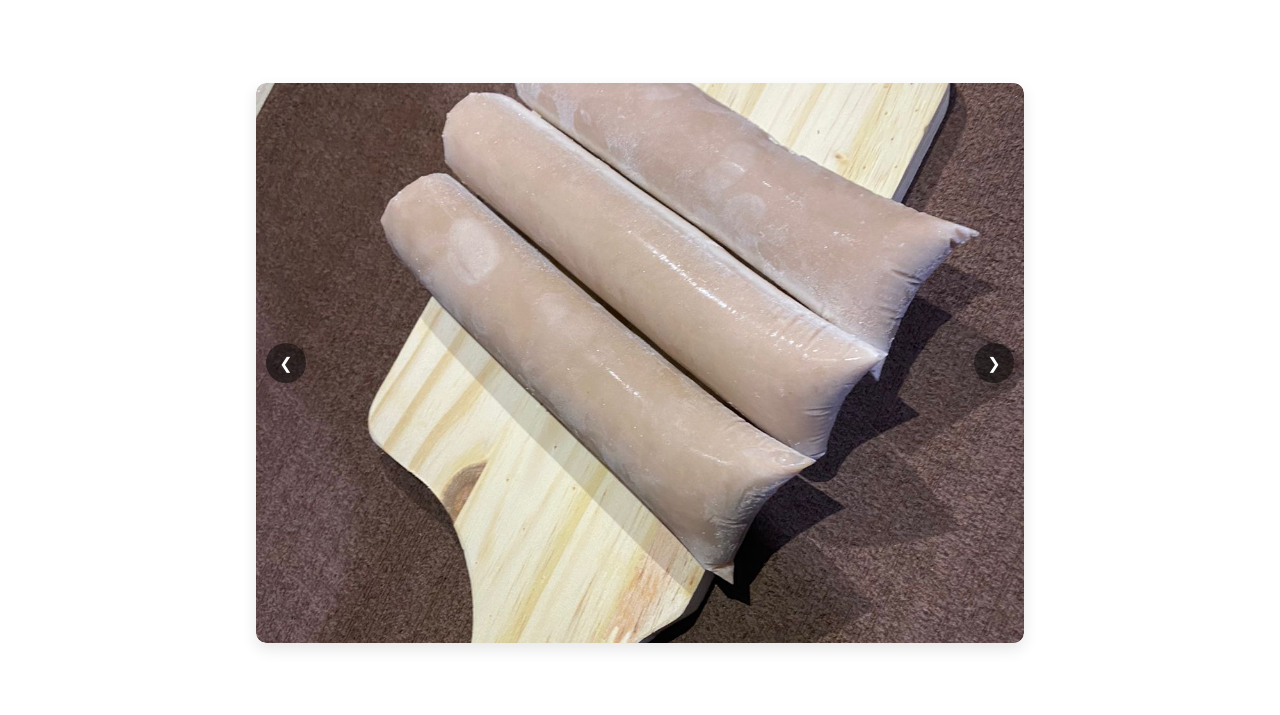
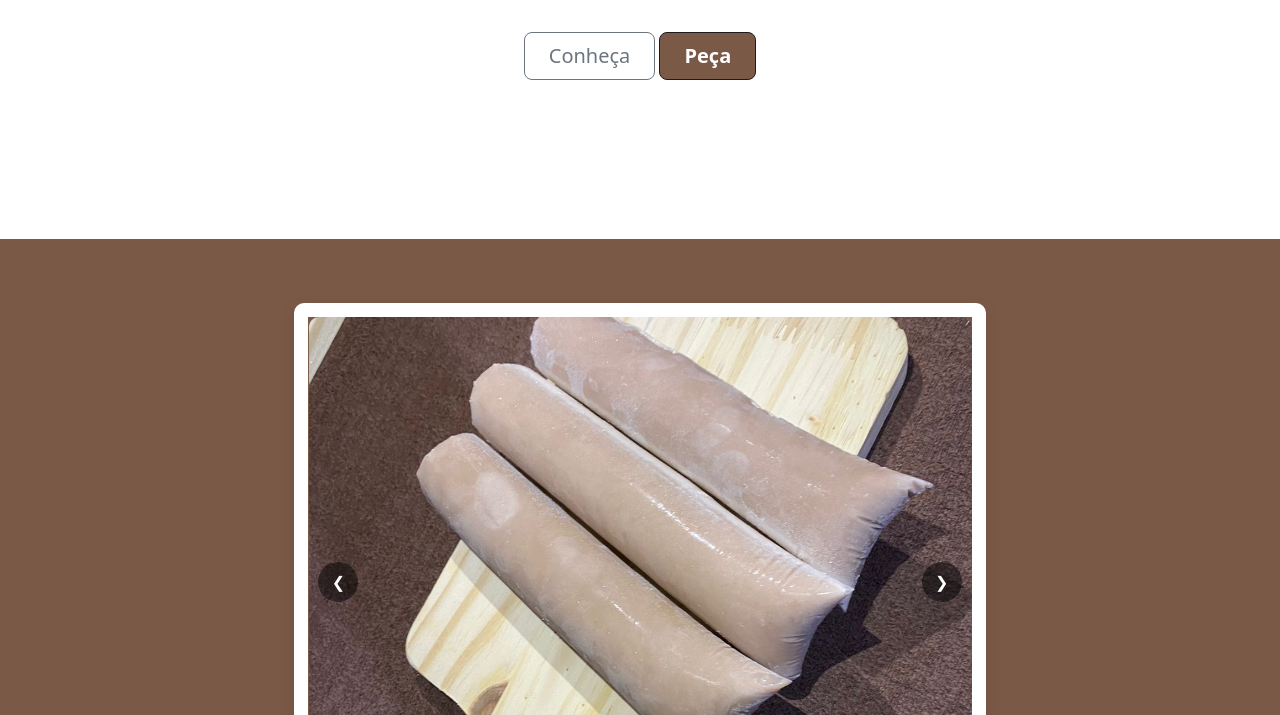
Before and after one commit to Devalyo/Gourmia, a plain HTML site: page index.html in a window 1280 px wide. Shown: the part 561-1276 px from the top of the page. Drawn offline with nearby package versions, Linux system fonts and the light colour scheme.

Commit message:
Add files via upload

```diff
--- a/style.css
+++ b/style.css
@@ -1,3 +1,5 @@
+@import url(./fonts/Gliker-Regular/style.css);
+
 #home
 {
     margin-top: 12vh;
@@ -9,123 +11,38 @@ header
     background-color: white;
 }
 
+#inicio
+{
+    height: 100vh;
+    display: flex;
+    justify-content: center;
+    align-items: center;
+}
+
 .nav-link.active {
     color: #A04747;
     font-style: bold;
-    font-weight: 800;
 
 }
 
-.inicio
+.titulo
 {
-    height: 100vh;
+    font-family: 'Gliker';
 }
 
 
-.background {
-    width: 100%; /* Sets the width to fill the available space */
-    height: 100%; /* Sets the height to fill the available space */
-    position: relative; /* Allows for absolute positioning of child elements */
-    display: flex; /* Enables flexbox layout */
-    flex-direction: column; /* Aligns items in a column (vertical stack) */
-    justify-content: center; /* Centers content vertically */
-    align-items: center; /* Centers content horizontally */
-}
-
-
-.slider-container {
-    position: relative;
-    width: 60%;
-    max-width: 900px;
-    overflow: hidden;
-    border-radius: 10px;
-    box-shadow: 0 6px 15px rgba(0, 0, 0, 0.1);
-}
-
-/* Flexbox container that holds all the slides */
-.slider {
-    display: flex; /* Enables flexbox layout to line up slides horizontally */
-    transition: transform 0.4s ease-in-out; /* Smooth transition when sliding between images */
-}
-
-/* Each individual slide - takes up full width of the container */
-.slide {
-    min-width: 100%; /* Each slide takes up 100% of the slider container's width */
-    height: 70vh; /* Fixed height for each slide */
-    transition: transform 0.5s ease-in-out; /* Smooth transition when slides are changed */
-}
-
-/* Ensures that images fill the slide area while maintaining aspect ratio */
-.slide img {
-    width: 100%; /* Image width matches the slide width */
-    height: 100%; /* Image height matches the slide height */
-    object-fit: cover; /* Images are scaled to cover the entire slide, cropping if necessary */
-    border-radius: 10px; /* Rounds the corners of the images to match the slider */
-}
-
-/* Common styling for both previous and next navigation buttons */
-.prev, .next {
-    position: absolute; /* Absolute positioning within the slider container */
-    top: 50%; /* Centers the button vertically */
-    transform: translateY(-50%); /* Offsets the button position by half its height */
-    background-color: rgba(0, 0, 0, 0.5); /* Semi-transparent black background */
-    color: white; /* White color for the arrow icons */
-    border: none; /* Removes default button borders */
-    width: 40px; /* Fixed width for the buttons */
-    height: 40px; /* Fixed height for the buttons */
-    cursor: pointer; /* Changes the cursor to pointer on hover */
-    z-index: 10; /* Ensures buttons appear above the slider content */
-    border-radius: 50%; /* Makes the buttons round */
-    transition: background-color 0.3s ease; /* Smooth transition for background color on hover */
-    display: flex; /* Enables flexbox for centering the arrow inside the button */
-    justify-content: center; /* Centers arrow horizontally */
-    align-items: center; /* Centers arrow vertically */
-    padding: 0; /* Removes any default padding */
-}
-
-/* Positioning the previous button to the left */
-.prev {
-    left: 10px; /* Positions the button 10px from the left edge */
-}
-
-/* Positioning the next button to the right */
-.next {
-    right: 10px; /* Positions the button 10px from the right edge */
-}
-
-/* Hover effect for navigation buttons */
-.prev:hover, .next:hover {
-    background-color: rgba(0, 0, 0, 0.8); /* Darkens the button background on hover */
-}
-
-/* Container for the dot indicators below the slider */
-.dots-container {
-    margin-top: 20px; /* Space above the dots */
-    display: flex; /* Enables flexbox layout for horizontal alignment */
-    justify-content: center; /* Centers the dots horizontally */
-    align-items: center; /* Centers the dots vertically */
-}
-
-/* Common styling for each individual dot */
-.dot {
-    height: 15px; /* Fixed height for the dots */
-    width: 15px; /* Fixed width for the dots */
-    margin: 0 5px; /* Spacing between the dots */
-    background-color: rgba(255, 255, 255, 0.5); /* Semi-transparent white background */
-    border-radius: 50%; /* Makes the dots round */
-    display: inline-block; /* Ensures dots are inline */
-    cursor: pointer; /* Changes cursor to pointer on hover */
-    transition: background-color 0.3s ease; /* Smooth transition for background color on hover */
-}
-
-.dot.active {
-    background-color: rgba(255, 255, 255, 1); /* Solid white background for the active dot */
-}
 
 .btn-primary
 {
-    background-color: #A04747;
+    background-color: #7b5947;
+    border-color: #1d1c1c;
+    font-weight: 900;
+}
 
+.btn-primary:hover
+{
+    border-color: #7b5947;
+    background-color: #7b5947;
 }
 .btn-success
 {
@@ -140,6 +57,102 @@ header
     border-radius: 5%;
 
 
+}
+
+.background {
+    width: 100%;
+    height: 90vh;
+    position: relative;
+    display: flex;
+    flex-direction: column;
+    justify-content: center;
+    align-items: center;
+    background-color: #7b5947;
+    padding: 5vw;
+
+}
+
+
+.slider-container {
+    position: relative;
+    width: 60%;
+    max-width: 900px;
+    overflow: hidden;
+    border-radius: 10px;
+    box-shadow: 0 6px 15px rgba(0, 0, 0, 0.1);
+    border: solid white 14px;
+
+}
+
+.slider {
+    display: flex;
+    transition: transform 0.4s ease-in-out;
+}
+
+.slide {
+    min-width: 100%;
+    height: 70vh;
+    transition: transform 0.5s ease-in-out;
+}
+
+.slide img {
+    width: 100%;
+    height: 100%;
+    object-fit: cover;
+    border-radius: 10px;
+}
+
+.prev, .next {
+    position: absolute;
+    top: 50%;
+    transform: translateY(-50%);
+    background-color: rgba(0, 0, 0, 0.5);
+    color: white;
+    border: none;
+    width: 40px;
+    height: 40px;
+    cursor: pointer;
+    z-index: 10;
+    border-radius: 50%;
+    transition: background-color 0.3s ease;
+    display: flex;
+    justify-content: center;
+    align-items: center;
+    padding: 0;
+}
+
+.prev {
+    left: 10px;
+}
+
+.next {
+    right: 10px;
+}
+
+.prev:hover, .next:hover {
+    background-color: rgba(0, 0, 0, 0.8);
+}
+
+.dots-container {
+    margin-top: 20px;
+    display: flex;
+    justify-content: center;
+    align-items: center;
+}
+
+.dot {
+    height: 15px;
+    width: 15px;
+    margin: 0 5px;
+    background-color: rgba(255, 255, 255, 0.5);
+    border-radius: 50%;
+    display: inline-block;
+    cursor: pointer;
+    transition: background-color 0.3s ease;
+}
+
+.dot.active {
+    background-color: rgba(255, 255, 255, 1);
 }
 
 #peca
@@ -191,4 +204,26 @@ header
     {
         margin-top: 9vh;
     }
+
+    .background
+    {
+        padding: 0;
+    }
+
+    .slide
+    {
+        height: 50vh;
+
+    }
+
+    .slider-container
+    {
+        width: 90%;
+    }
+
+    .float
+    {
+        right: 20px;
+        bottom: 20px
+    }
 }
```
